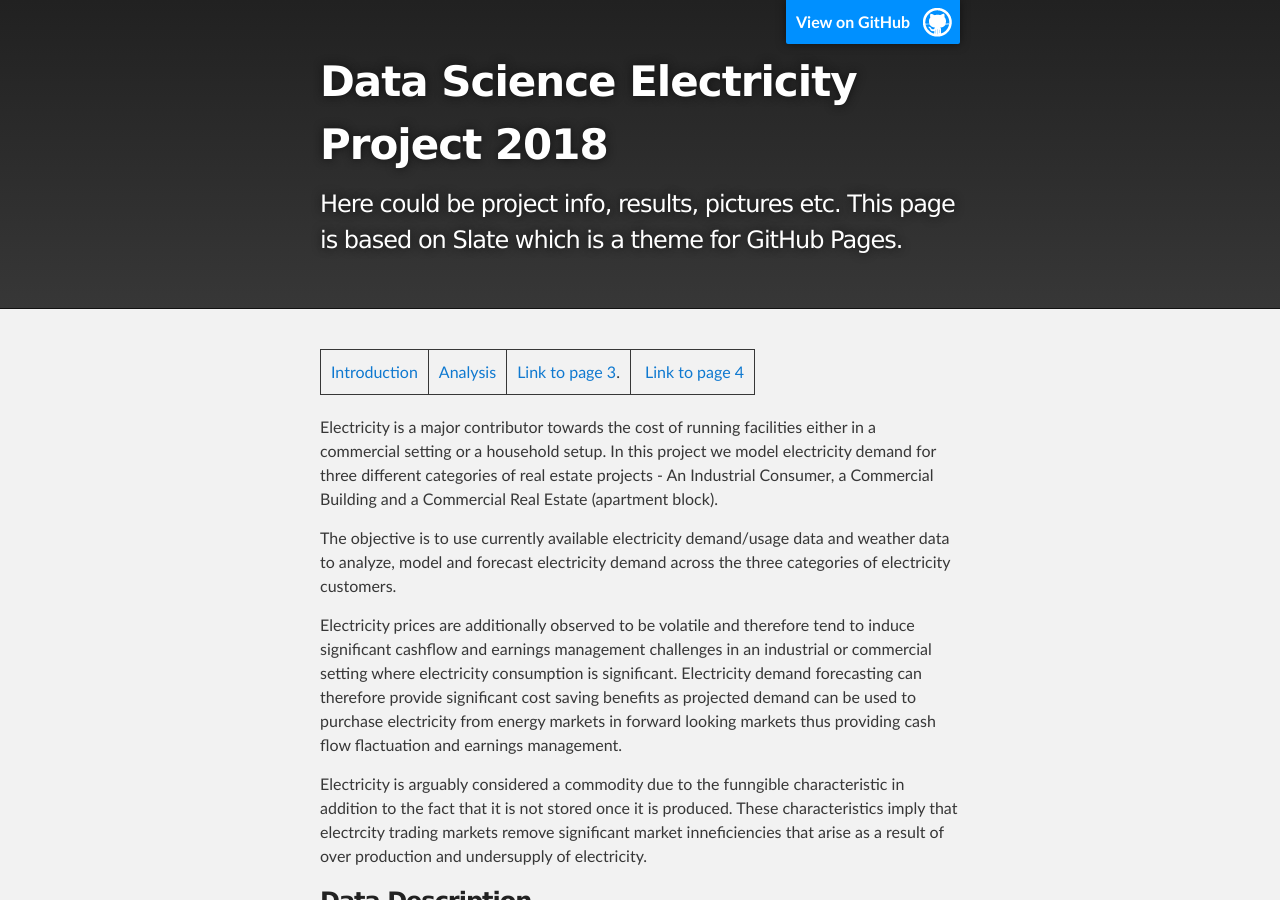
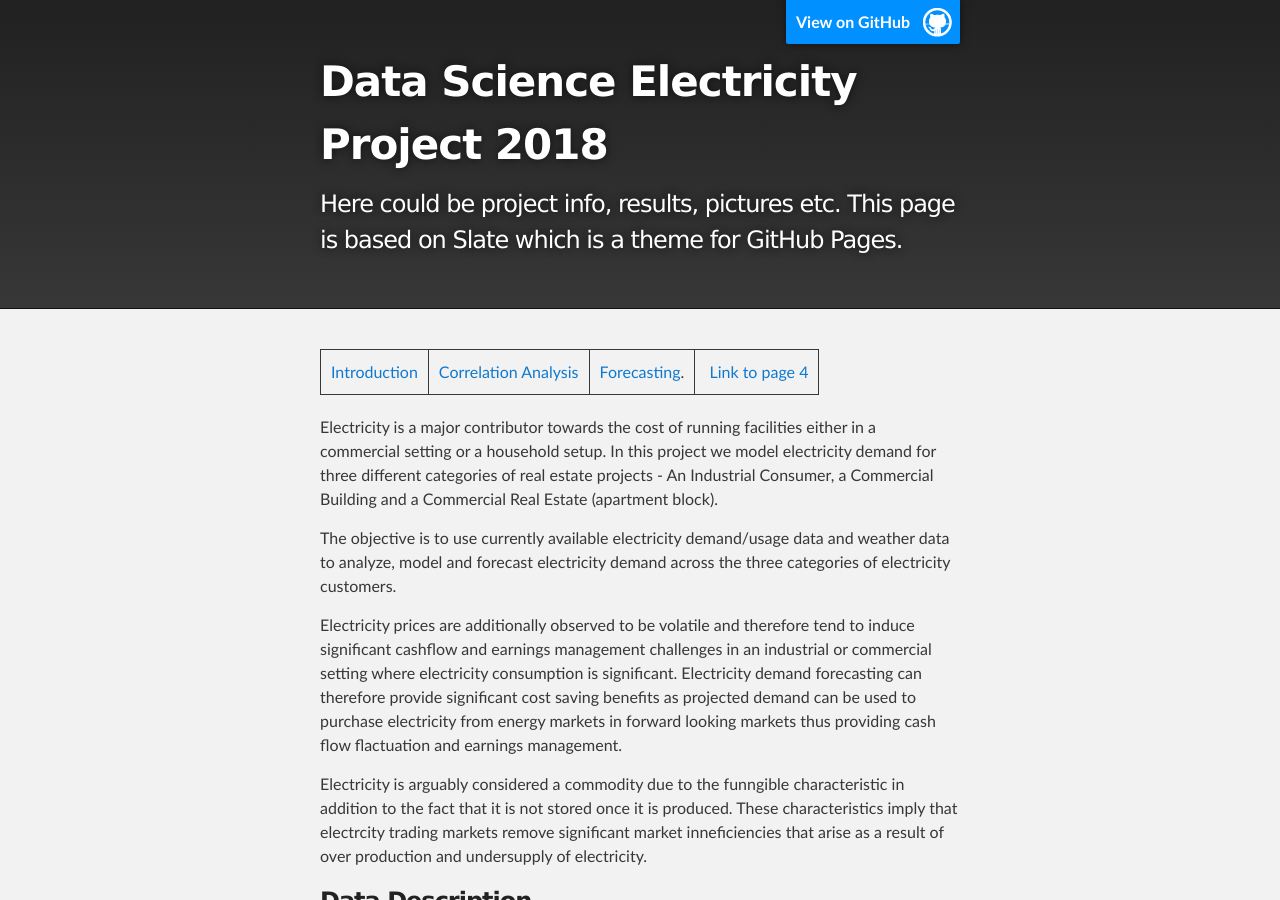
Before and after one commit to dmuiruri/ds_proj, a Jekyll site: the page built from docs/index.md, in a window 1280 px wide and 900 px high. Built offline with Jekyll 4.4.1, drawn with Linux system fonts in a browser that asks for light colours.

Commit message:
Update navigation

```diff
--- a/docs/index.md
+++ b/docs/index.md
@@ -2,7 +2,7 @@
 layout: default
 ---
 
-[Introduction](./index.html) | [Analysis](./pages/analysis.html) | [Link to page 3](./pages/another-page.html). | [Link to page 4](./pages/another-page.html)
+[Introduction](./index.html) | [Correlation Analysis](./pages/corr_analysis.html) | [Forecasting](./pages/another-page.html). | [Link to page 4](./pages/another-page.html)
 
 Electricity is a major contributor towards the cost of running facilities either in a commercial setting or a household setup. In this project we model electricity demand for three different categories of real estate projects - An Industrial Consumer, a Commercial Building and a Commercial Real Estate (apartment block).
 
```
